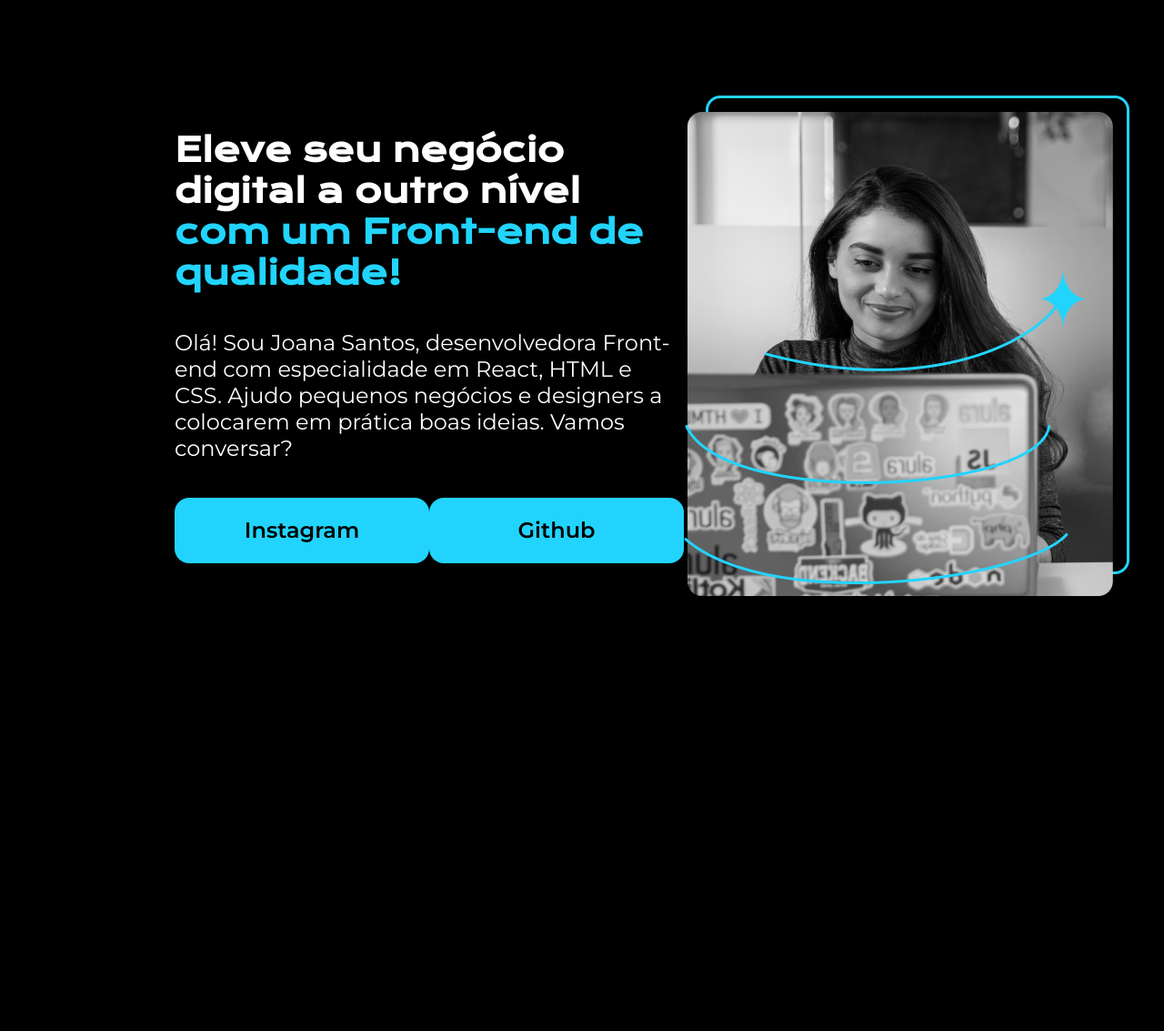
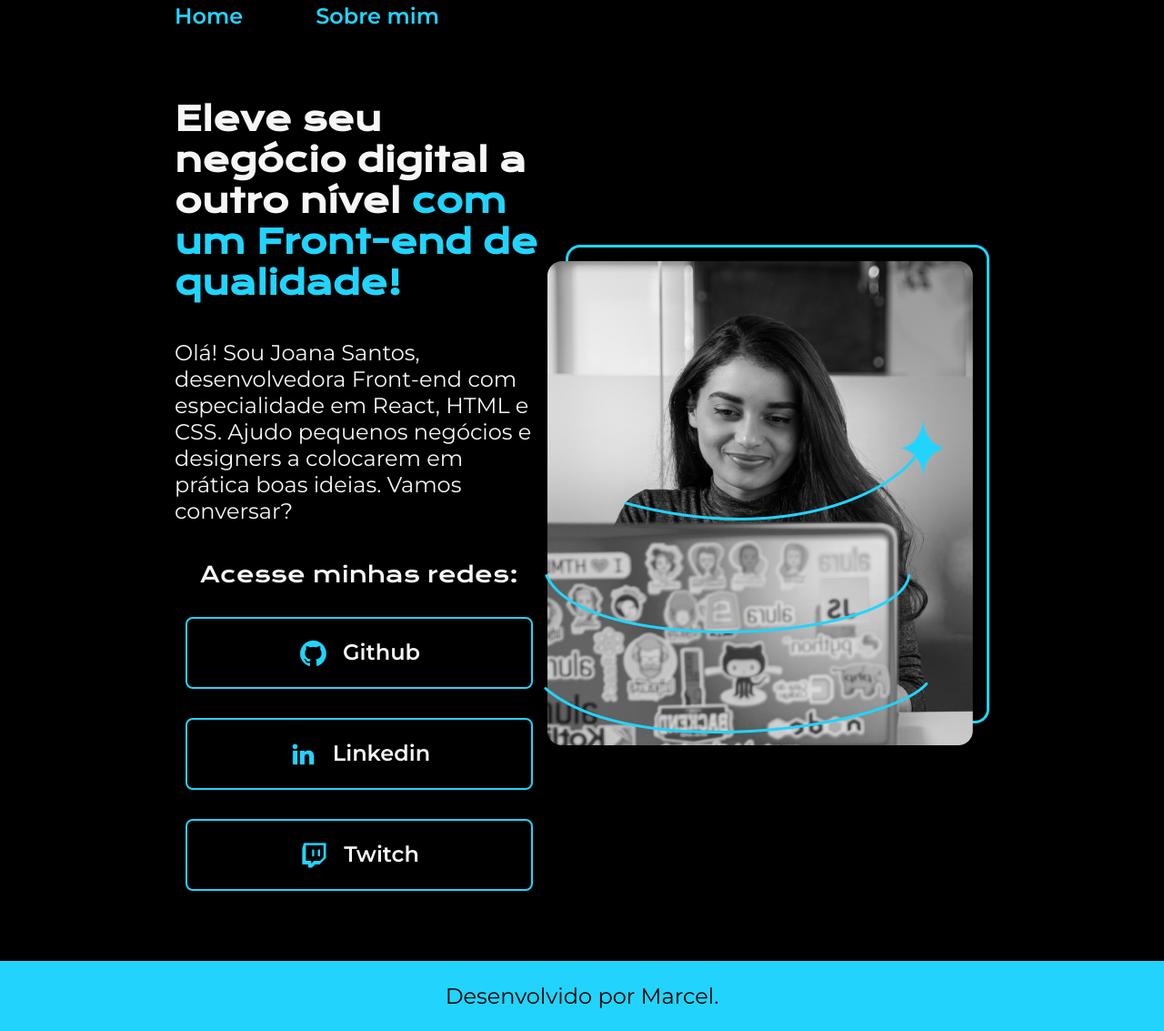
Before and after one commit to ArkanToS182/CSSeHTML, a plain HTML site: page index.html in a window 1280 px wide. Shown: the part 23-1156 px from the top of the page at 91% size. Before the commit the page ends 928 px from the top, so only its background shows below. Drawn offline with nearby package versions, Linux system fonts and the light colour scheme.

Commit message:
Projeto concluído

```diff
--- a/index.html
+++ b/index.html
@@ -5,21 +5,39 @@
     <meta http-equiv="X-UA-Compatible" content="IE=edge">
     <meta name="viewport" content="width=device-width, initial-scale=1.0">
     <title>Portfolio2</title>
-    <link rel="stylesheet" href="style.css">
+    <link rel="stylesheet" href="./styles/style.css">
 </head>
 <body>
-    <header></header>
+    <header class="cabecalho">
+        <nav class="cabecalho__menu">
+            <a class="cabecalho__menu__link" href="index.html">Home</a>
+            <a class="cabecalho__menu__link" href="about.html">Sobre mim</a>
+        </nav>
+    </header>
     <main class="apresentacao">
         <section class="apresentacao__conteudo">
             <h1 class="apresentacao__conteudo__titulo">Eleve seu negócio digital a outro nível <strong class="titulo-destaque">com um Front-end de qualidade!</strong></h1>
             <p class="apresentacao__conteudo__titulo__texto">Olá! Sou Joana Santos, desenvolvedora Front-end com especialidade em React, HTML e CSS. Ajudo pequenos negócios e designers a colocarem em prática boas ideias. Vamos conversar?</p>
             <div class="apresentacao__links">
-                <a class="apresentacao__links__botao" href="https://www.instagram.com/ainsleyfoods/">Instagram</a>
-                <a class="apresentacao__links__botao" href="https://github.com/ArkanToS182">Github</a>
+                <h2 class="apresentacao__links__subtitulo">Acesse minhas redes:</h2>
+                <a class="apresentacao__links__botao" href="https://github.com/ArkanToS182">
+                    <img src="./Assets-aula2-curso3-html-e-css-main/assets/github.png">
+                    Github
+                </a>
+                <a class="apresentacao__links__botao" href="https://www.linkedin.com/in/luiz-marcel-91530b1b8/"">
+                    <img src="./Assets-aula2-curso3-html-e-css-main/assets/linkedin.png">
+                    Linkedin
+                </a>
+                <a class="apresentacao__links__botao" href="https://www.twitch.tv/vidizinho47">
+                    <img src="./Assets-aula2-curso3-html-e-css-main/assets/twitch.png">
+                    Twitch
+                </a>
             </div>
         </section>
-        <img src="Imagem.png" alt="Joana Santos programando">
+        <img src="./Assets-aula2-curso3-html-e-css-main/assets/Imagem.png" alt="Joana Santos programando">
     </main>
-    <footer></footer>
+    <footer class="rodape">
+        <p>Desenvolvido por Marcel.</p>
+    </footer>
 </body>
 </html>
--- a/style.css
+++ /dev/null
@@ -1,60 +0,0 @@
-@import url('https://fonts.googleapis.com/css2?family=Krona+One&family=Montserrat:wght@400;600&display=swap');
-* {
-    margin :0;
-    padding: 0;
-}
-
-body {
-    height: 100vh;
-    box-sizing: border-box;
-    background-color: black;
-    color: white;
-}
-
-.titulo-destaque {
-    color: #22D4FD;
-}
-
-.apresentacao {
-    display: flex;
-    align-items: center;
-    justify-content: space-between;
-    margin: 10% 15%;
-}
-
-.apresentacao__conteudo {
-    width: 615px;
-    display: flex;
-    flex-direction: column;
-    gap: 40px;
-
-}
-
-.apresentacao__conteudo__titulo {
-    font-size: 36px;
-    font-family: "Krona One", serif;
-}
-
-.apresentacao__conteudo__titulo__texto {
-    font-size: 24px;
-    font-family: "Montserrat", serif;
-}
-
-.apresentacao__links {
-    display: flex;
-    justify-content: space-between;
-}
-
-.apresentacao__links__botao {
-    background-color: #22D4FD;
-    width: 280px;
-    text-align: center;
-    border-radius: 16px;
-    font-size: 24px;
-    font-weight: 600;
-    padding: 21.5px 0;
-    text-decoration: none;
-    color: black;
-    font-family: "Montserrat", serif;
-
-}
--- /dev/null
+++ b/styles/style.css
@@ -0,0 +1,113 @@
+@import url('https://fonts.googleapis.com/css2?family=Krona+One&family=Montserrat:wght@400;600&display=swap');
+
+:root {
+    --cor-primaria: #000000;
+    --cor-secundaria: #F6F6F6;
+    --cor-terciaria: #22D4FD;
+    --cor-hover: #272727;
+
+    --fonte-principal: 'Krona One', sans-serif;
+    --fonte-secundaria: 'Montserrat', sans-serif;
+}
+
+* {
+    margin :0;
+    padding: 0;
+}
+
+body {
+    box-sizing: border-box;
+    background-color: var(--cor-primaria);
+    color: var(--cor-secundaria);
+}
+
+.cabecalho {
+    padding: 2% 0 0 15%;
+}
+
+.cabecalho__menu {
+    display: flex;
+    gap: 80px;
+}
+
+.cabecalho__menu__link {
+    font-family: var(--fonte-secundaria);
+    font-size: 24px;
+    font-weight: 600;
+    color: var(--cor-terciaria);
+    text-decoration: none;
+}
+
+.titulo-destaque {
+    color: var(--cor-terciaria);
+}
+
+.apresentacao {
+    display: flex;
+    align-items: center;
+    justify-content: space-between;
+    padding: 6% 15%;
+}
+
+.apresentacao__conteudo {
+    width: 615px;
+    display: flex;
+    flex-direction: column;
+    gap: 40px;
+
+}
+
+.apresentacao__conteudo__titulo {
+    font-size: 36px;
+    font-family: var(--fonte-principal);
+}
+
+.apresentacao__conteudo__titulo__texto {
+    font-size: 24px;
+    font-family: var(--fonte-secundaria);
+}
+
+.apresentacao__links {
+    display: flex;
+    flex-direction: column;
+    justify-content: space-between;
+    align-items: center;
+    gap: 32px;
+}
+
+.apresentacao__links__subtitulo {
+    font-family: var(--fonte-principal);
+    font-weight: 400;
+    font-size: 24px;
+}
+
+.apresentacao__links__botao {
+    display: flex;
+    justify-content: center;
+    gap: 16px;
+    border: 2px solid var(--cor-terciaria);
+    width: 378px;
+    text-align: center;
+    border-radius: 8px;
+    font-size: 24px;
+    font-weight: 600;
+    padding: 21.5px 0;
+    text-decoration: none;
+    color: var(--cor-secundaria);
+    font-family: var(--fonte-secundaria);
+
+}
+
+.apresentacao__links__botao:hover {
+    background-color: var(--cor-hover);
+}
+
+.rodape {
+    color: var(--cor-primaria);
+    background-color: var(--cor-terciaria);
+    padding: 24px;
+    text-align: center;
+    font-family: var(--fonte-secundaria);
+    font-size: 24px;
+    font-weight: 400;
+}
```
Also changed, not shown: about.html (added, +30 -0 lines), Assets-aula2-curso3-html-e-css-main/assets/Imagem.png (added), Assets-aula2-curso3-html-e-css-main/assets/github.png (added), Assets-aula2-curso3-html-e-css-main/assets/instagram.png (added), Assets-aula2-curso3-html-e-css-main/assets/linkedin.png (added), Assets-aula2-curso3-html-e-css-main/assets/twitch.png (added), Assets-aula2-curso3-html-e-css-main/assets/twitter-novo.png (added), Assets-aula2-curso3-html-e-css-main/assets/twitter.png (added), Imagem.png (deleted), html-logo-main/html.png (deleted).
